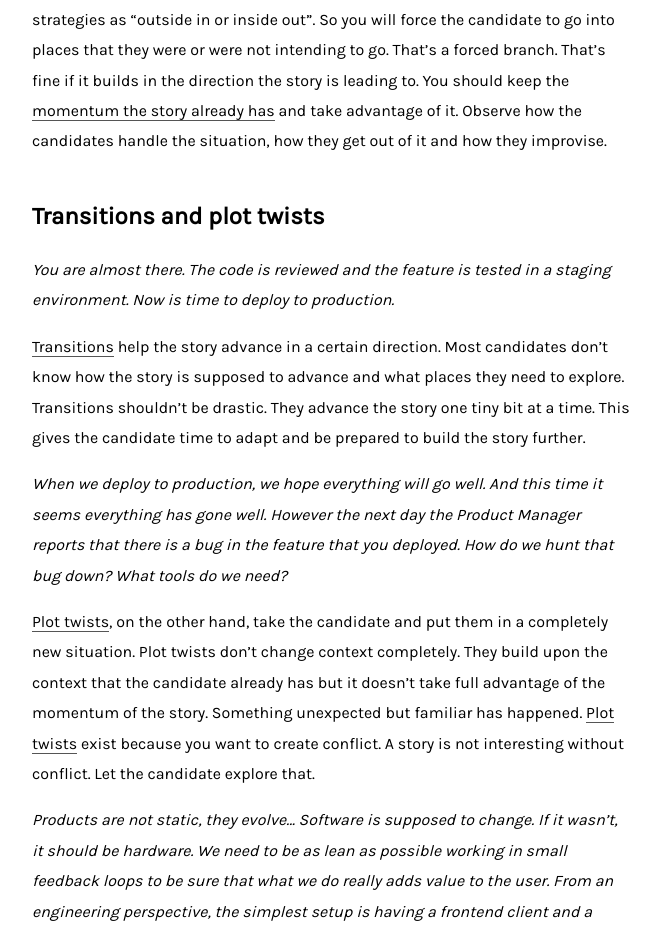
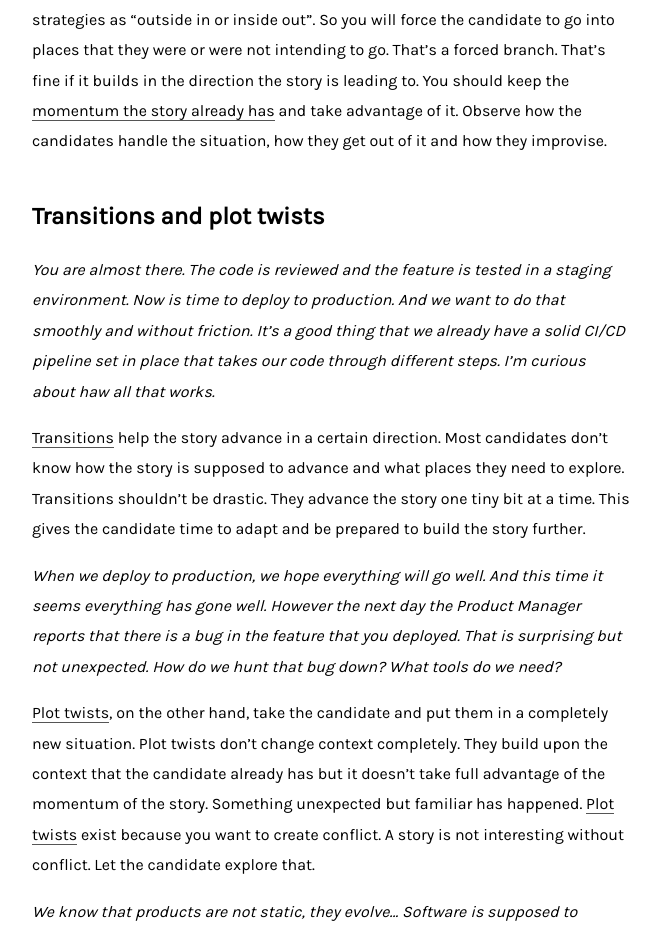
Before and after one commit to stanete/stanete.github.io, a Jekyll site: the page built from _posts/2020-04-14-storytelling-tips-technical-interviews.md, in a window 1280 px wide and 1400 px high, scrolled down 4017 px. Shown: the top 934 px of the window, without its empty margins (308-968 px from the left). Built offline with Jekyll 4.4.1, drawn with Linux system fonts in a browser that asks for light colours; comment, search, counter and statistics services are not loaded; some of the changed text lies outside the part shown.

Commit message:
Improve story paragraphs

```diff
--- a/_posts/2020-04-14-storytelling-tips-technical-interviews.md
+++ b/_posts/2020-04-14-storytelling-tips-technical-interviews.md
@@ -54,15 +54,15 @@ Sometimes there is something specific you want to hear about like testing strate
 
 ## Transitions and plot twists
 
-_You are almost there. The code is reviewed and the feature is tested in a staging environment. Now is time to deploy to production._
+_You are almost there. The code is reviewed and the feature is tested in a staging environment. Now is time to deploy to production. And we want to do that smoothly and without friction. It's a good thing that we already have a solid CI/CD pipeline set in place that takes our code through different steps. I'm curious about haw all that works._
 
 [Transitions](https://www.youtube.com/watch?v=QChWIFi8fOY) help the story advance in a certain direction. Most candidates don't know how the story is supposed to advance and what places they need to explore. Transitions shouldn't be drastic. They advance the story one tiny bit at a time. This gives the candidate time to adapt and be prepared to build the story further.
 
-_When we deploy to production, we hope everything will go well. And this time it seems everything has gone well. However the next day the Product Manager reports that there is a bug in the feature that you deployed. How do we hunt that bug down? What tools do we need?_
+_When we deploy to production, we hope everything will go well. And this time it seems everything has gone well. However the next day the Product Manager reports that there is a bug in the feature that you deployed. That is surprising but not unexpected. How do we hunt that bug down? What tools do we need?_
 
 [Plot twists](https://www.youtube.com/watch?v=xmlwZlyhf8I), on the other hand, take the candidate and put them in a completely new situation. Plot twists don’t change context completely. They build upon the context that the candidate already has but it doesn't take full advantage of the momentum of the story. Something unexpected but familiar has happened. [Plot twists](https://www.youtube.com/watch?v=eRhW6RgSm3E) exist because you want to create conflict. A story is not interesting without conflict. Let the candidate explore that.
 
-_Products are not static, they evolve... Software is supposed to change. If it wasn't, it should be hardware. We need to be as lean as possible working in small feedback loops to be sure that what we do really adds value to the user. From an engineering perspective, the simplest setup is having a frontend client and a backend that serve a REST API. As our product evolves, our API will also evolve. Let's talk about what things must take into account when we evolve our API in such iterative ways._
+_We know that products are not static, they evolve... Software is supposed to change. If it wasn't, it should be hardware. We need to be as lean as possible working in small feedback loops to be sure that what we do really adds value to the user. From an engineering perspective, the simplest setup for a digital product is to have a frontend client and a backend that serves a REST API. As our product evolves, our API will also evolve. Let's talk about what things must be taken into account when we evolve our API in such iterative ways._
 
 ![](/images/animating.png)
 
```
